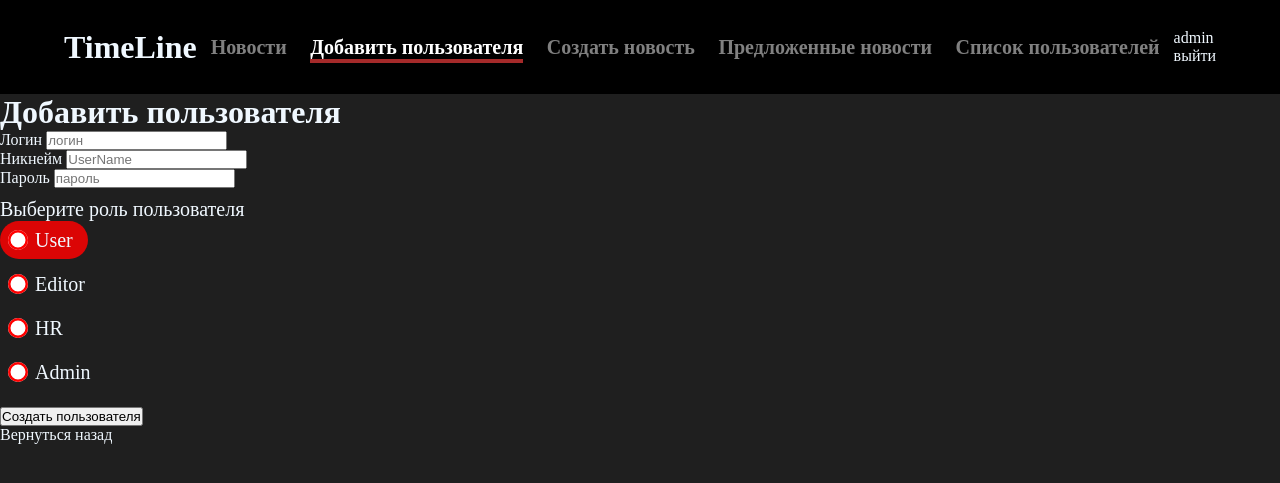
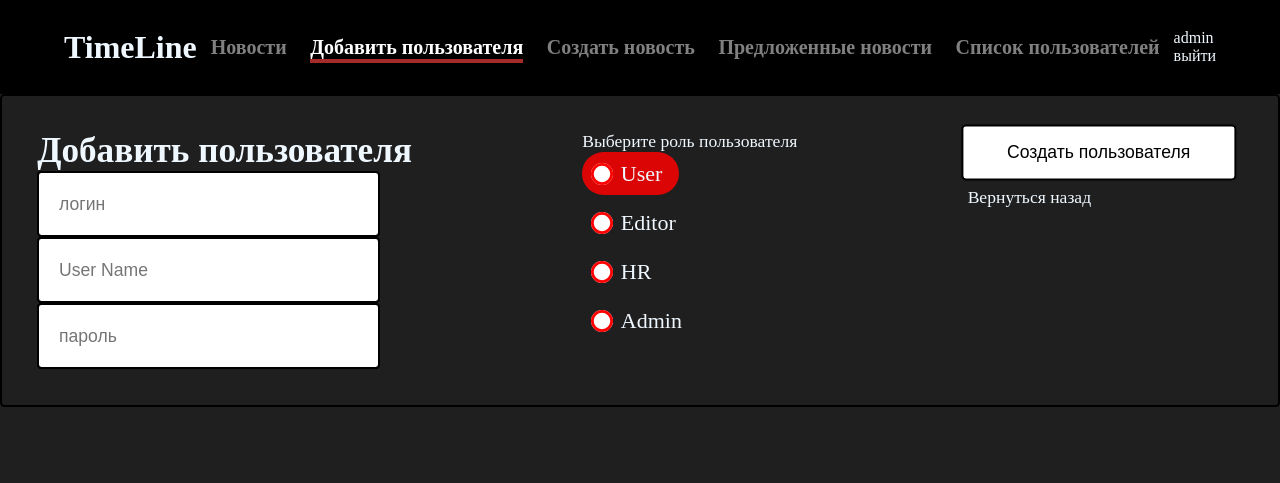
Before and after one commit to TomCrauli12/TimeLine, a PHP site: page /pages/add_user.php in a window 1280 px wide. Shown: the top 483 px of the page. Run offline with PHP 8.4, Linux system fonts and the light colour scheme; a user stored in the database is signed in.

Commit message:
add_user css

```diff
--- a/pages/add_user.php
+++ b/pages/add_user.php
@@ -67,27 +67,32 @@ endif;
     </header>
 
 
-<form method="post" action="../core/Controllers/UserController.php?action=register">
-                <div class="theme">
+<div class="form_q">
+    <form method="post" action="../core/Controllers/UserController.php?action=register" class="form__content">
+    <div class="one">
         <h1>Добавить пользователя</h1>
-                    <div class="input-group">
-                        <label>Логин</label>
-                        <input type="text" name="login" id="name" required="" placeholder="логин">
+
+            <div class="form__box">
+                <input type="text" name="login" class="form__input" required placeholder="логин">
+                <label for="login" class="form__label">Логин</label>
+                <div class="form__shadow"></div>
             </div>
 
-                    <div class="input-group">
-                        <label>Никнейм</label>
-                        <input type="text" name="name" id="name" required="" placeholder="UserName">
+            <div class="form__box">
+                <input type="text" name="name" class="form__input" required placeholder="User Name">
+                <label for="name" class="form__label">Никнейм</label>
+                <div class="form__shadow"></div>
             </div>
 
-                    <div class="input-group">
-                        <label>Пароль</label>
-                        <input type="password" name="password" id="name" required="" placeholder="пароль">
+            <div class="form__box">
+                <input type="password" name="password" class="form__input" required placeholder="пароль">
+                <label for="password" class="form__label">Пароль</label>
+                <div class="form__shadow"></div>
             </div>
-
-                    <div class="container" style="padding: 10px 0px;">
+    </div>
+    <div class="two">
         <p>Выберите роль пользователя</p>
-                        <form>
+        <div class="role_box">
             <label class="role-label">
                 <input type="radio" class="role-input" name="role" value="user" id="User " checked/>
                 <span class="role-span">User </span>
@@ -104,20 +109,20 @@ endif;
                 <input type="radio" class="role-input" name="role" value="admin" id="admin"/>
                 <span class="role-span">Admin</span>
             </label>
-                        </form>
     </div>
-
-
-
     </div>
-                <div class="batton">
-                    <button class="button" type="submit">Создать пользователя</button>
+    <div class="three">
+        <div class="form__button">
+            <button class="form__submit" type="submit">Создать пользователя</button>
+        </div>
 
         <div class="back">
             <a href="../index.php">Вернуться назад</a>
         </div>
     </div>
+
     </form>
+</div>
 
 </body>
 </html>
--- a/style/pages/add_user.css
+++ b/style/pages/add_user.css
@@ -4,8 +4,6 @@
 
 form {
     display: flex;
-    flex-wrap: wrap;
-    flex-direction: column;
 }
 
 .role-label {
@@ -50,3 +48,157 @@ form {
     transition: 0.25s ease;
     box-shadow: inset 0 0 0 0.125em rgba(255, 0, 0, 1);
 }
+
+:root {
+  --white-color: #fff;
+  --black-color: #000;
+  --body-font: "Poppins", sans-serif;
+  --normal-font-size: 1rem;
+  --tiny-font-size: 0.6rem;
+}
+
+@media screen and (min-width: 968px) {
+  :root {
+    --normal-font-size: 1rem;
+  }
+}
+
+
+
+.form {
+  margin: 0 1.5rem;
+  display: flex;
+}
+
+.form__content {
+  display: flex;
+  row-gap: 1.5rem;
+  padding: 2rem;
+  border-radius: 0.25rem;
+  border: 2.5px solid var(--black-color);
+  justify-content: space-between;
+}
+
+h1 {
+  position: relative;
+  display: grid;
+  place-items: center;
+  place-content: center;
+}
+
+.form__input,
+.form__label,
+.form__submit {
+  border: 0;
+  outline: none;
+  font-size: var(--normal-font-size);
+  font-family: var(--body-font);
+  color: black;
+}
+
+.form__box {
+  width: 19.5rem;
+  height: 3.75rem;
+  position: relative;
+}
+
+.form__shadow {
+  position: absolute;
+  width: 100%;
+  height: 100%;
+  border-radius: 0.25rem;
+  background-color: var(--black-color);
+}
+
+.form__input {
+  position: absolute;
+  border: 2.5px solid var(--black-color);
+  background-color: var(--white-color);
+  border-radius: 0.25rem;
+  width: 100%;
+  height: 100%;
+  z-index: 10;
+  padding: 1.125rem;
+  transition: transform 0.3s;
+}
+
+.form__input::placeholder {
+  transition: opacity 0.5s;
+}
+
+.form__label {
+  z-index: 100;
+  position: absolute;
+  top: 1rem;
+  left: 1.25rem;
+  font-size: var(--tiny-font-size);
+  font-weight: 600;
+  transition: 0.2s;
+  pointer-events: none;
+  opacity: 0;
+}
+
+.form__button {
+  border-radius: 0.25rem;
+}
+
+.form__submit {
+  padding: 0.875rem 2.5rem;
+  color: var(--black-color);
+  border: 2.5px solid var(--black-color);
+  background-color: var(--white-color);
+  border-radius: 0.25rem;
+  transition: transform 0.3s;
+  transform: translate(-6px, -6px);
+  cursor: pointer;
+}
+
+.form__submit:hover {
+  border: 2.5px solid var(--black-color);
+  transform: translate(0px);
+}
+
+.form__input:focus::placeholder {
+  opacity: 0;
+  transition: 0.3s;
+}
+
+.form__input:focus,
+.form__input:not(:placeholder-shown).form__input:not(:focus) {
+  transform: translate(-8px, -8px);
+  padding: 28px 18px 18px;
+  animation: input-animation 0.5s;
+}
+
+.form__input:focus + .form__label,
+.form__input:not(:placeholder-shown).form__input:not(:focus) + .form__label {
+  opacity: 1;
+  top: 2px;
+  left: 12px;
+  transition: 0.3s;
+}
+
+@keyframes input-animation {
+  0% {
+    transform: translate(0);
+  }
+  40% {
+    transform: translate(-9px, -9px);
+  }
+  60% {
+    transform: translate(-7px, -7px);
+  }
+}
+
+@media screen and (max-width: 401px) {
+  .form__content,
+  .form__box {
+    width: 100%;
+  }
+}
+
+@media screen and (min-width: 968px) {
+  .form__content {
+    zoom: 1.1;
+  }
+}
--- a/style/static.css
+++ b/style/static.css
@@ -90,7 +90,7 @@ ul {
 
         color: #fff;
         font-weight: bold;
-        font-size: 20px;
+        font-size: 1,5vw;
         white-space: nowrap;
 
         text-transform: uppercase;
@@ -162,14 +162,13 @@ ul {
     transform: translate(0,0);
   }
 }
-
-header {
+header{
+  background-color: black;
     display: flex;
     width: 100%;
     justify-content: space-between;
     align-items: center;
     padding: 2vw 5vw;
-    background-color: black;
 }
 .logo > h1 > a {
     font-size: 2.5vw;
```
Also changed, not shown: index.php (+84 -0 lines), qwe.html (deleted, +0 -95 lines), style/media/style_media.css (+45 -7 lines). Lines whose indentation alone changed are shown as unchanged.
